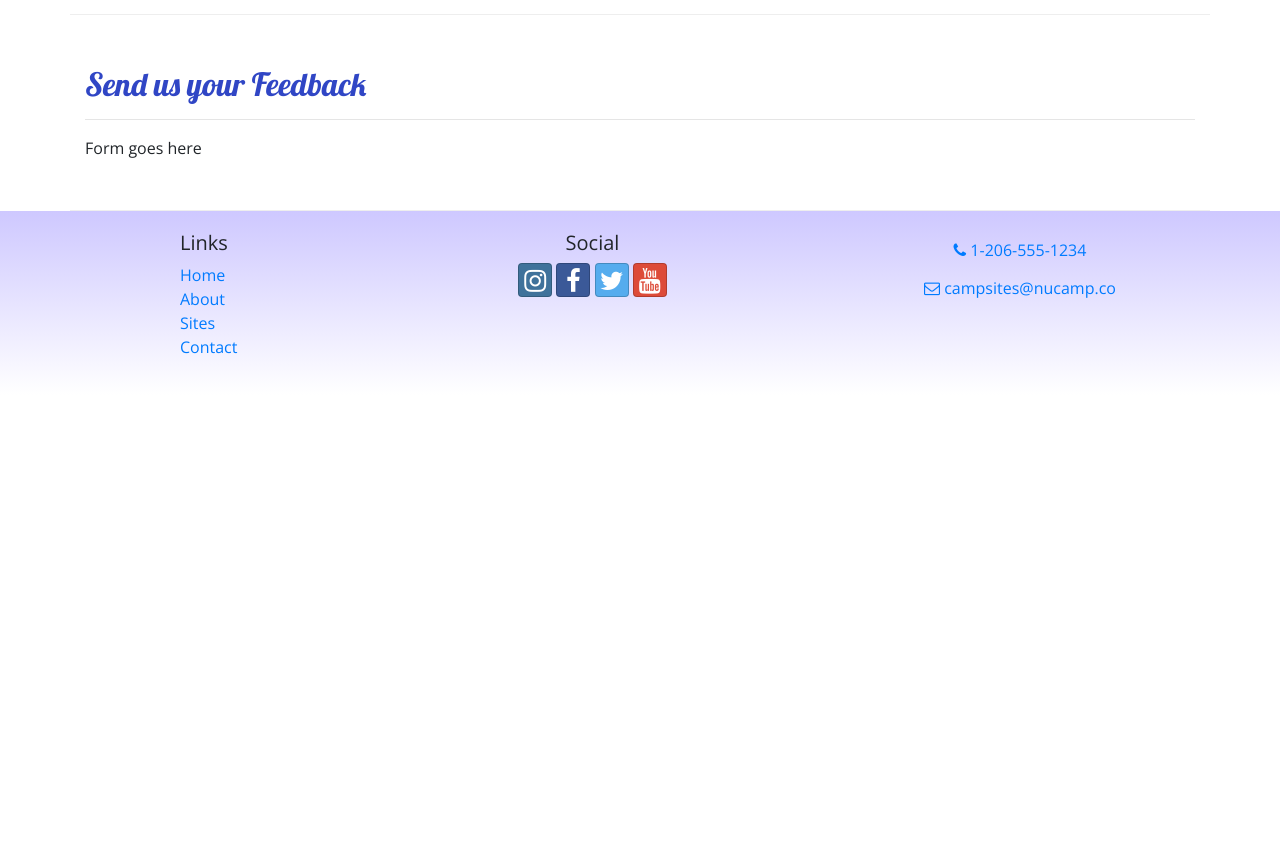
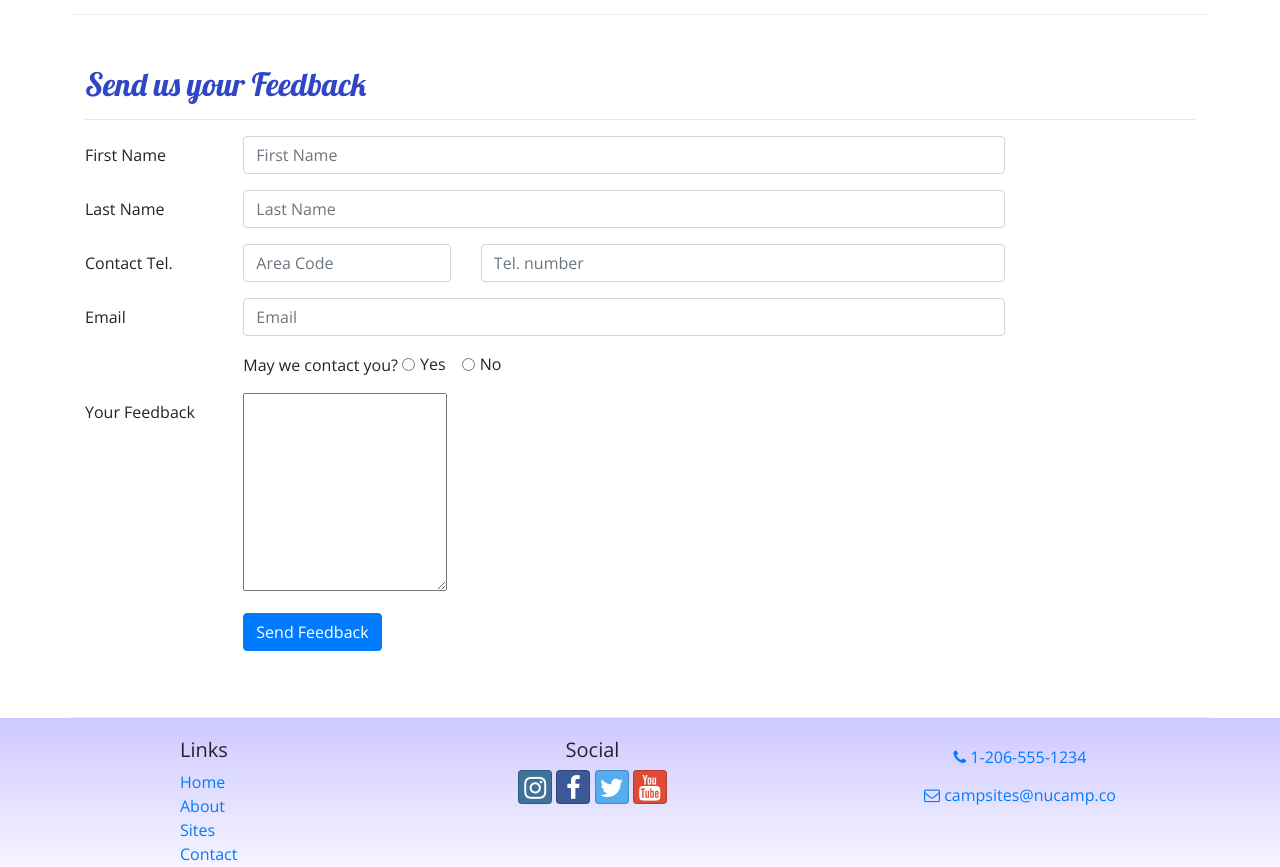
Before and after one commit to DQuo/Bootstrap-Project, a website: page contactus.html in a window 1280 px wide. Shown: the part 560-1427 px from the top of the page. Before the commit the page ends 955 px from the top, so only its background shows below. Drawn offline with nearby package versions, Linux system fonts and the light colour scheme.

Commit message:
Added: User Feedback Form

```diff
--- a/contactus.html
+++ b/contactus.html
@@ -112,10 +112,13 @@
           </div>
 
           <div class="col">
+
 				    <a class="btn btn-link" role="button" href="tel:+12065551234">
               <i class="fa fa-phone"></i> 1-206-555-1234
             </a>
+
             <br>
+
             <a class="btn btn-link" role="button" href="mailto:campsites@nucamp.co">
               <i class="fa fa-envelope-o"></i> campsites@nucamp.co
             </a>
@@ -132,7 +135,69 @@
           </div>
 
           <div class="col-md-10">
-            Form goes here
+            <!--Form-->
+            <form>
+              <!--Form: Users First Name-->
+              <div class="form-group row">
+                <label for="firstName" class="col-md-2 col-form-label">First Name</label>
+                <div class="col-md-10">
+                  <input id="firstName" class="form-control" type="text" name="firstName" placeholder="First Name" />
+                </div>
+              </div>
+              <!--Form: Users Last Name-->
+              <div class="form-group row">
+                <label for="lastName" class="col-md-2 col-form-label">Last Name</label>
+                <div class="col-md-10">
+                  <input id="lastName" class="form-control" type="text" name="lastName" placeholder="Last Name" />
+                </div>
+              </div>
+              <!--Form: Users Phone Number-->
+              <div class="form-group row">
+                <label for="areaCode" class="col-md-2 col-form-label">Contact Tel.</label>
+                <div class="col-5 col-md-3">
+                  <input id="areaCode" class="form-control" type="tel" name="areaCode" placeholder="Area Code" />
+                </div>
+                <div class="col-7">
+                  <input type="tel" class="form-control" name="telNum" placeholder="Tel. number" />
+                </div>
+              </div>
+              <!--Form: Users Email-->
+              <div class="form-group row">
+                <label for="email" class="col-md-2 col-form-label">Email</label>
+                <div class="col-md-10">
+                  <input id="email" class="form-control" type="email" name="email" placeholder="Email" />
+                </div>
+              </div>
+              <!--Form: May We Contact?-->
+              <div class="form-group row">
+                <div class="col offset-md-2">
+                  <!--Yes-->
+                  May we contact you?
+                  <div class="form-check form-check-inline">
+                    <input id="contactYes" class="form-check-input" type="radio" name="contactRadios" value="yes" />
+                    <label for="contactYes" class="form-check-label">Yes</label>
+                  </div>
+                  <!--No-->
+                  <div class="form-check form-check-inline">
+                    <input id="contactNo" class="form-check-input" type="radio" name="contactRadios" value="no" />
+                    <label for="contactNo" class="form-check-label">No</label>
+                  </div>
+                </div>
+              </div>
+              <!--Form: Users Feedback-->
+              <div class="form-group row">
+                <label for="feedback" class="col-md-2 col-form-label">Your Feedback</label>
+                <div class="col-md-10">
+                  <textarea id="feedback" name="feedback" rows="8"></textarea>
+                </div>
+              </div>
+              <!--Form: Submit-->
+              <div class="form-group row">
+                <div class="offset-md-2 col-md-10">
+                  <button type="submit" class="btn btn-primary">Send Feedback</button>
+                </div>
+              </div>
+            </form>
           </div>
 
         </div>
```
